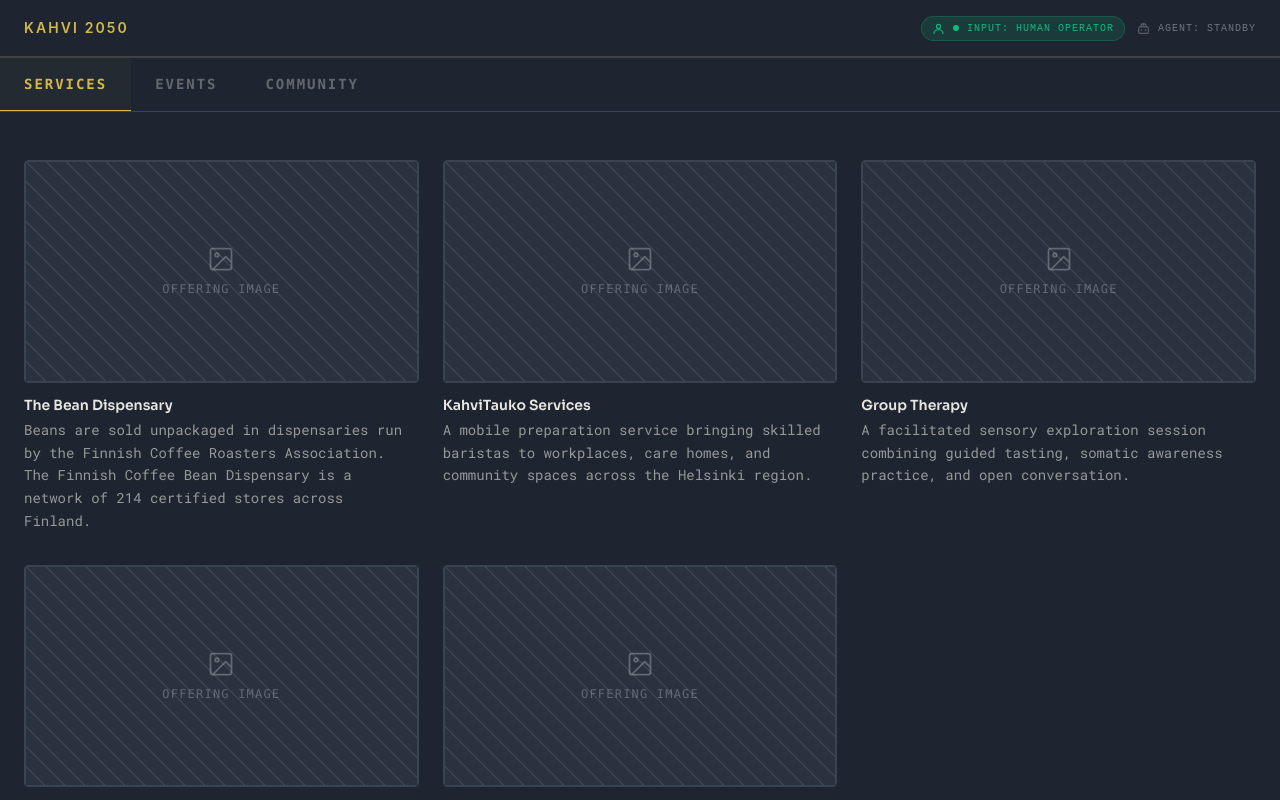
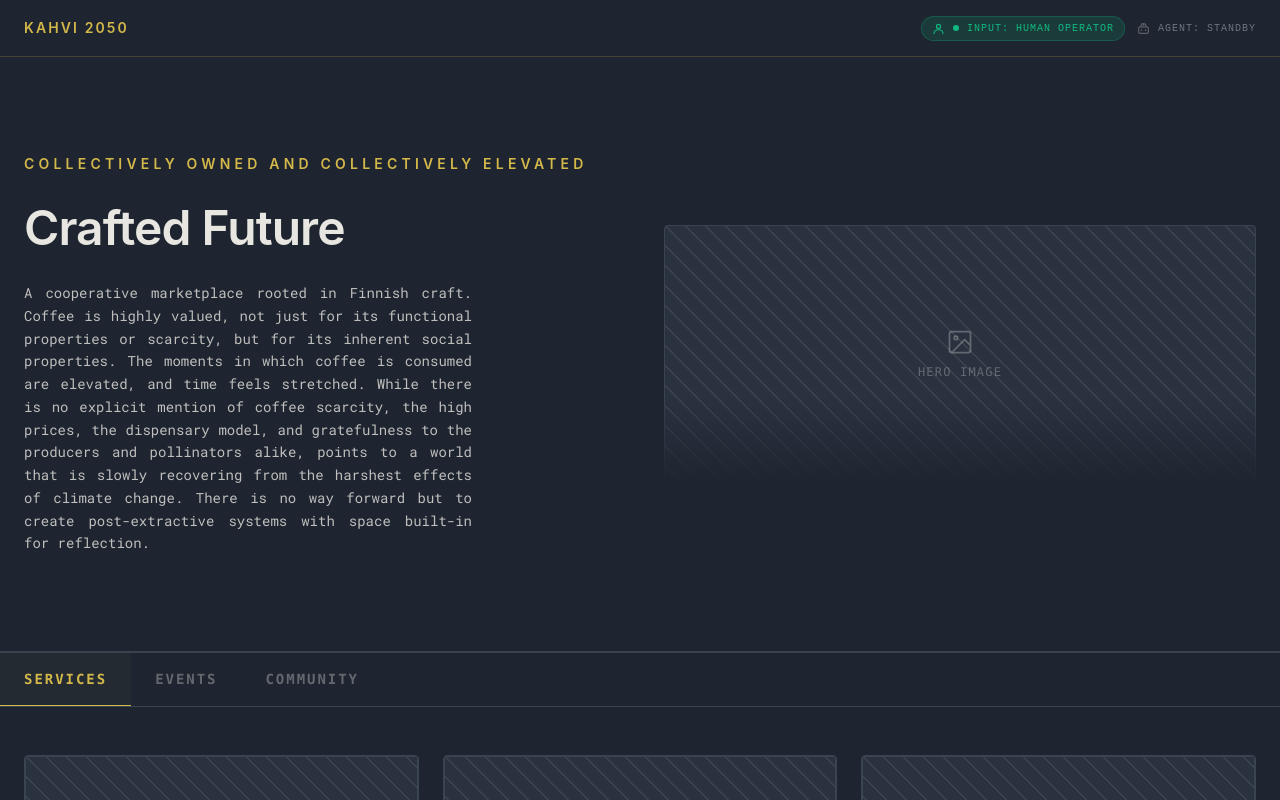
Before and after one commit to theunrealsushi/FuturesCatalogueWebsite, a React (Vite) app: page /Kahvi2050/crafted in a window 1280 px wide. Shown: the top 800 px of the page. Built offline with nearby package versions, Linux system fonts and the light colour scheme; the HTML template or start-up script is replaced by a standard one.

Commit message:
Reverted removal of narratives hero image

```diff
--- a/src/pages/NarrativeHome.tsx
+++ b/src/pages/NarrativeHome.tsx
@@ -130,6 +130,35 @@ export default function NarrativeHome() {
         {isTechno && <TechnoHUD />}
       </div>
 
+      {/* Hero */}
+      <div className="relative overflow-hidden" style={{ borderBottom: `1px solid ${borderColor}` }}>
+        <div className="max-w-7xl mx-auto px-4 sm:px-6 py-16 sm:py-24 grid grid-cols-1 lg:grid-cols-2 gap-12 items-center">
+          <div>
+            <div
+              className="text-[14px] font-semibold tracking-[0.3em] uppercase mb-6"
+              style={{ color: narrative.accent, fontFamily: isTechno ? MONO : undefined }}
+            >
+              {narrative.heroSubtext}
+            </div>
+            <h1
+              className="text-3xl sm:text-5xl font-semibold text-[#e8e6e1] mb-6 leading-tight"
+              style={{ letterSpacing: "-0.02em" }}
+            >
+              {narrative.name}
+            </h1>
+            <p className="text-sm text-[#e8e6e1]/80 leading-relaxed max-w-md" style={{ fontFamily: "'Roboto Mono', monospace", textAlign: "justify" }}>
+              {narrative.description}
+            </p>
+          </div>
+          <div className="relative">
+            <ImagePlaceholder aspect="hero" label="Hero image" className="rounded-sm" />
+            <div
+              className="absolute bottom-0 left-0 right-0 h-1/3"
+              style={{ background: `linear-gradient(to top, ${bg}, transparent)` }}
+            />
+          </div>
+        </div>
+      </div>
 
       {/* Tabbed catalogue */}
       <div style={{ borderTop: `1px solid ${borderColor}` }}>
```
